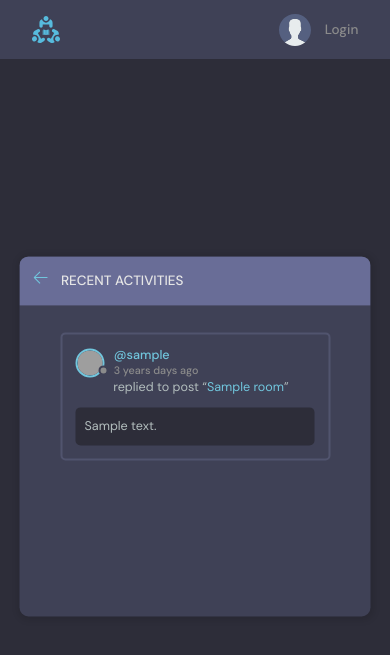
After one commit to Flomasta/fairy_web, a Django app: page /activity/ in a window 390 px wide. The commit adds this page. Shown: the top 655 px of the page. Run offline with Django 4.2, Linux system fonts and the light colour scheme; tables that the repository leaves empty hold one stand-in row (values such as "Sample post"); grey boxes are pictures that could not be loaded.

Commit message:
Mobile version for recent activities created

```diff
--- /dev/null
+++ b/base/templates/base/activity.html
@@ -0,0 +1,62 @@
+{% extends 'main.html' %}
+{% block content %}
+    <main class="layout">
+        <div class="container">
+            <div class="layout__box">
+                <div class="layout__boxHeader">
+                    <div class="layout__boxTitle">
+                        <a href="{% url 'home' %}">
+                            <svg version="1.1" xmlns="http://www.w3.org/2000/svg" width="32" height="32"
+                                 viewBox="0 0 32 32">
+                                <title>arrow-left</title>
+                                <path
+                                        d="M13.723 2.286l-13.723 13.714 13.719 13.714 1.616-1.611-10.96-10.96h27.625v-2.286h-27.625l10.965-10.965-1.616-1.607z"
+                                ></path>
+                            </svg>
+                        </a>
+                        <h3>Recent Activities</h3>
+                    </div>
+                </div>
+
+                <div class="activities-page layout__body">
+                    {% for message in room_messages %}
+                        <div class="activities__box">
+                            <div class="activities__boxHeader roomListRoom__header">
+                                <a href="{% url 'user-profile' message.user.id %}" class="roomListRoom__author">
+                                    <div class="avatar avatar--small">
+                                        <img src="https://randomuser.me/api/portraits/women/11.jpg"/>
+                                    </div>
+                                    <p>
+                                        @{{ message.user }}
+                                        <span>{{ message.created|timesince }} days ago</span>
+                                    </p>
+                                </a>
+                                <div class="roomListRoom__actions">
+                                    {% if request.user == message.user %}
+                                        <a href="{% url 'delete_message' message.id %}">
+                                            <svg version="1.1" xmlns="http://www.w3.org/2000/svg" width="32" height="32"
+                                                 viewBox="0 0 32 32">
+                                                <title>remove</title>
+                                                <path
+                                                        d="M27.314 6.019l-1.333-1.333-9.98 9.981-9.981-9.981-1.333 1.333 9.981 9.981-9.981 9.98 1.333 1.333 9.981-9.98 9.98 9.98 1.333-1.333-9.98-9.98 9.98-9.981z"
+                                                ></path>
+                                            </svg>
+                                        </a>
+                                    {% endif %}
+
+                                </div>
+                            </div>
+                            <div class="activities__boxContent">
+                                <p>replied to post “<a href="{% url 'room' message.room.id %}">{{ message.room }}</a>”
+                                </p>
+                                <div class="activities__boxRoomContent">
+                                    {{ message.body }}
+                                </div>
+                            </div>
+                        </div>
+                    {% endfor %}
+                </div>
+            </div>
+        </div>
+    </main>
+{% endblock %}
--- a/base/templates/base/home.html
+++ b/base/templates/base/home.html
@@ -25,7 +25,7 @@
                     </form>
                     <div class="mobile-menuItems">
                         <a class="btn btn--main btn--pill" href="{% url 'topics' %}">Browse Topics</a>
-                        <a class="btn btn--main btn--pill" href="#">Recent Activities</a>
+                        <a class="btn btn--main btn--pill" href="{% url 'activity' %}">Recent Activities</a>
                     </div>
                 </div>
                 <div class="roomList__header">
--- a/base/urls.py
+++ b/base/urls.py
@@ -14,5 +14,6 @@ urlpatterns = [
     path('profile/<str:pk>/', views.userProfile, name='user-profile'),
     path('update-user/', views.updateUser, name='update-user'),
     path('topics/', views.topicsPage, name='topics'),
+    path('activity/', views.activityPage, name='activity'),
 
 ]
--- a/base/views.py
+++ b/base/views.py
@@ -59,7 +59,7 @@ def registerPage(request):
 def home(request):
     q = request.GET.get('q') if request.GET.get('q') != None else ''
     rooms = Room.objects.filter(Q(topic__name__icontains=q) | Q(name__icontains=q) | Q(description__icontains=q))
-    topics = Topic.objects.all()
+    topics = Topic.objects.all()[0:5]
     room_count = rooms.count()
     room_messages = Message.objects.filter(Q(room__topic__name__icontains=q))
     context = {'rooms': rooms, 'topics': topics, 'room_count': room_count, 'room_messages': room_messages}
@@ -179,3 +179,9 @@ def topicsPage(request):
     topics = Topic.objects.filter(name__icontains=q)
     context = {'topics': topics}
     return render(request, 'base/topics.html', context)
+
+
+def activityPage(request):
+    room_messages = Message.objects.all()[0:5]
+    context = {'room_messages': room_messages}
+    return render(request, 'base/activity.html', context)
```
